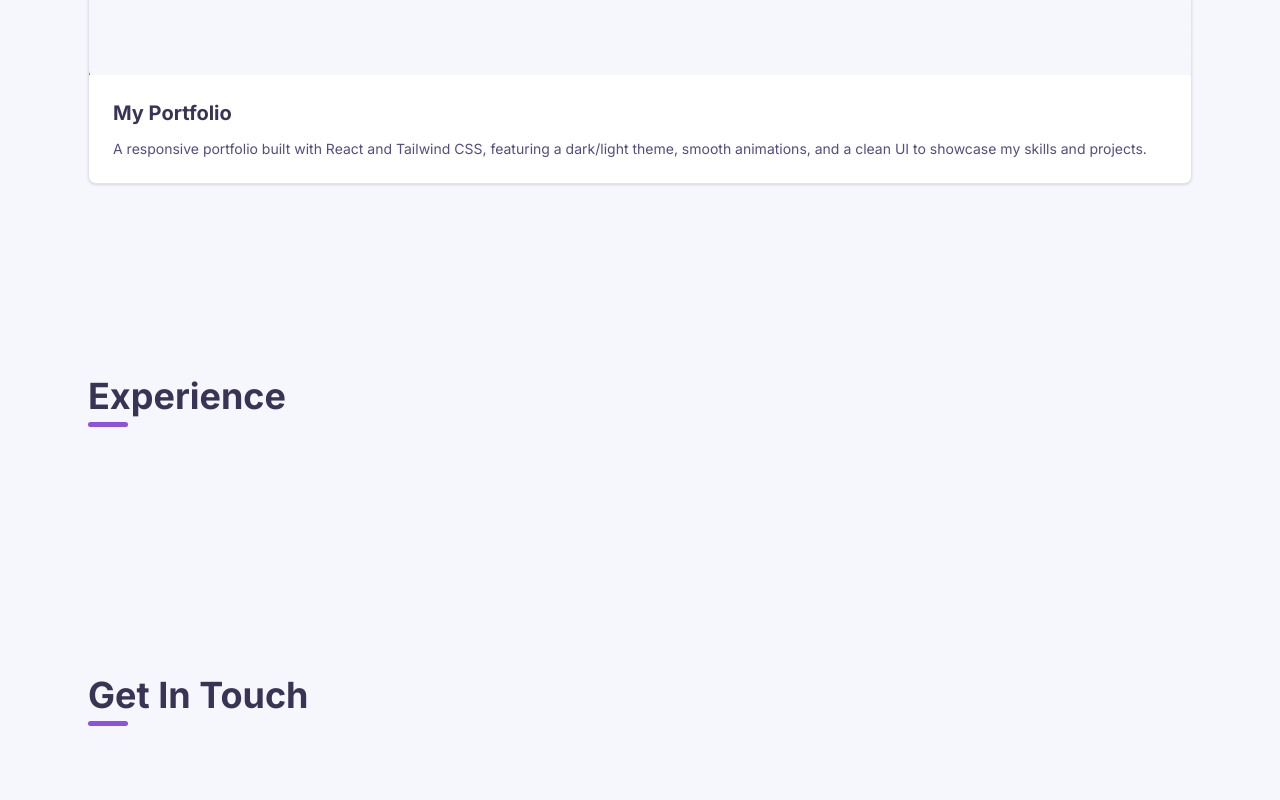
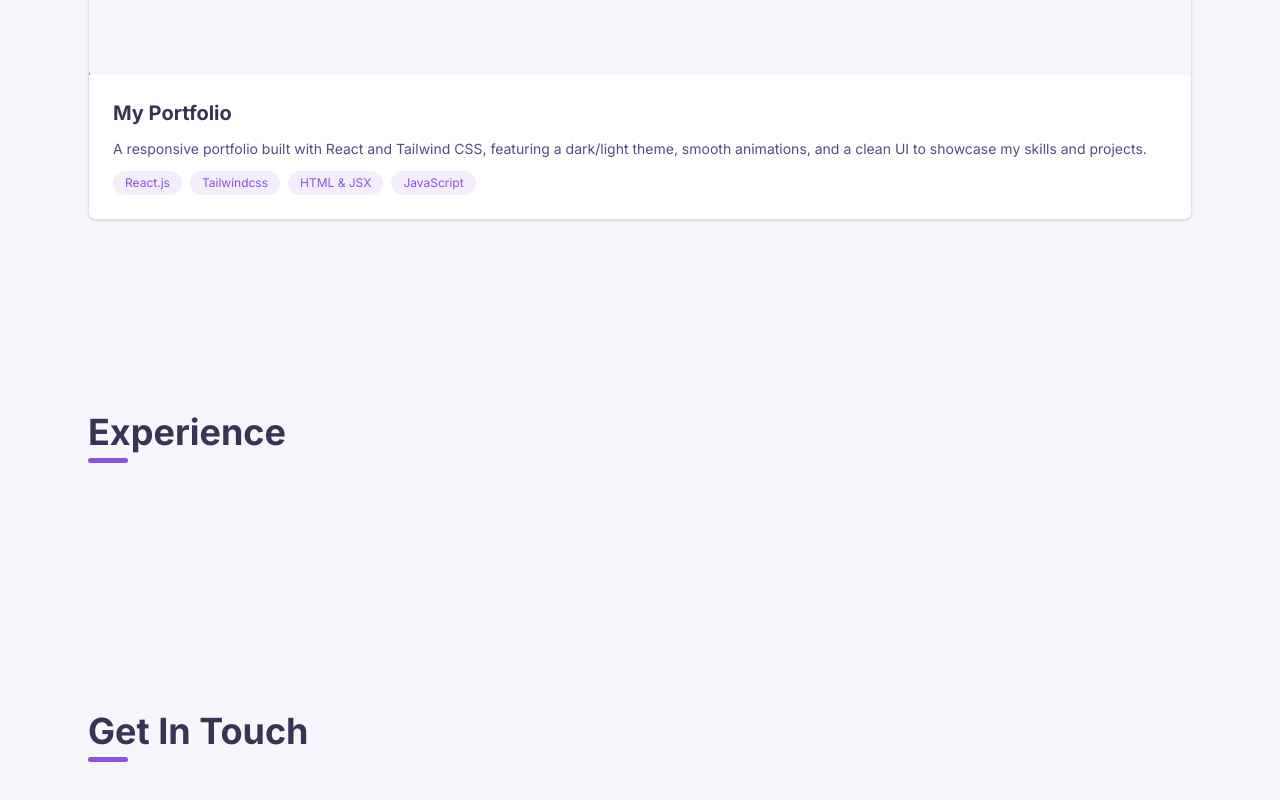
Before and after one commit to hectorlil48/my-portfolio, a React (Vite) app: page / in a window 1280 px wide. Shown: the part 3021-3821 px from the top of the page. Built offline with nearby package versions, Linux system fonts and the light colour scheme.

Commit message:
Added skill tags to portfolio card.

```diff
--- a/src/components/sections/Projects.jsx
+++ b/src/components/sections/Projects.jsx
@@ -30,6 +30,24 @@ const Projects = () => {
               featuring a dark/light theme, smooth animations, and a clean UI to
               showcase my skills and projects.
             </p>
+
+            <div className="flex flex-wrap gap-2">
+              <span className="bg-primary/10 text-primary inline-flex items-center gap-1 rounded-full px-3 py-1 text-xs">
+                React.js
+              </span>
+
+              <span className="bg-primary/10 text-primary inline-flex items-center gap-1 rounded-full px-3 py-1 text-xs">
+                Tailwindcss
+              </span>
+
+              <span className="bg-primary/10 text-primary inline-flex items-center gap-1 rounded-full px-3 py-1 text-xs">
+                HTML & JSX
+              </span>
+
+              <span className="bg-primary/10 text-primary inline-flex items-center gap-1 rounded-full px-3 py-1 text-xs">
+                JavaScript
+              </span>
+            </div>
           </div>
         </div>
       </div>
```
